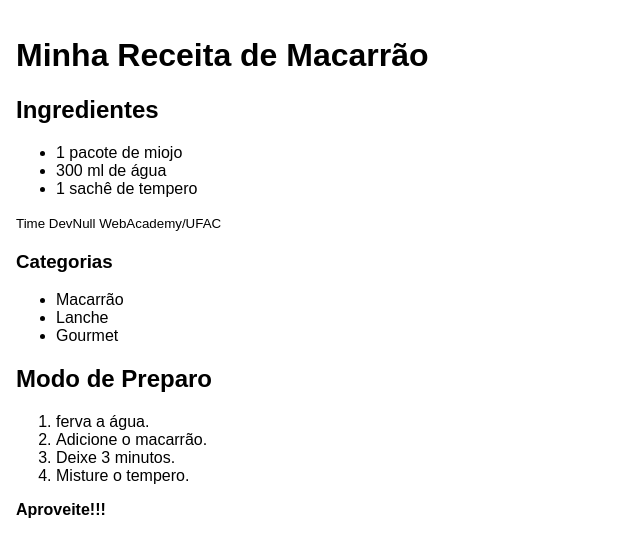
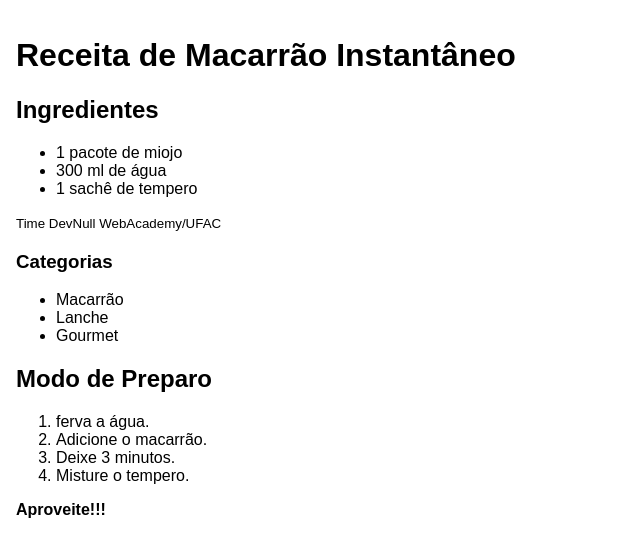
Before and after one commit to GuiFeC/Projeto-Receita, a plain HTML site: page index.html in a window 1280 px wide. Shown: the whole page, without its empty margins (0-640 px from the left). Drawn offline with Linux system fonts and the light colour scheme.

Commit message:
feat: alterando o nome da receita

```diff
--- a/index.html
+++ b/index.html
@@ -6,7 +6,7 @@
     <script defer src="script.js"></script>
 </head>
 <body>
-    <h1>Minha Receita de Macarrão</h1>
+    <h1>Receita de Macarrão Instantâneo</h1>
     <h2>Ingredientes</h2>
     <ul>
         <li>1 pacote de miojo</li>
```
